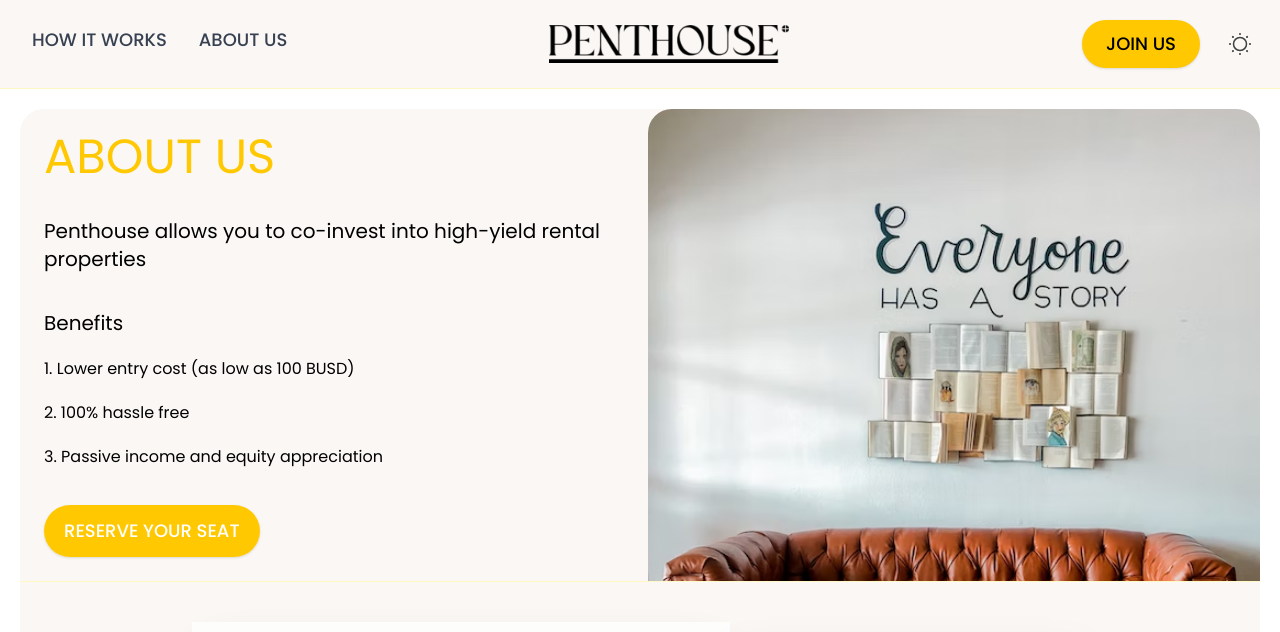
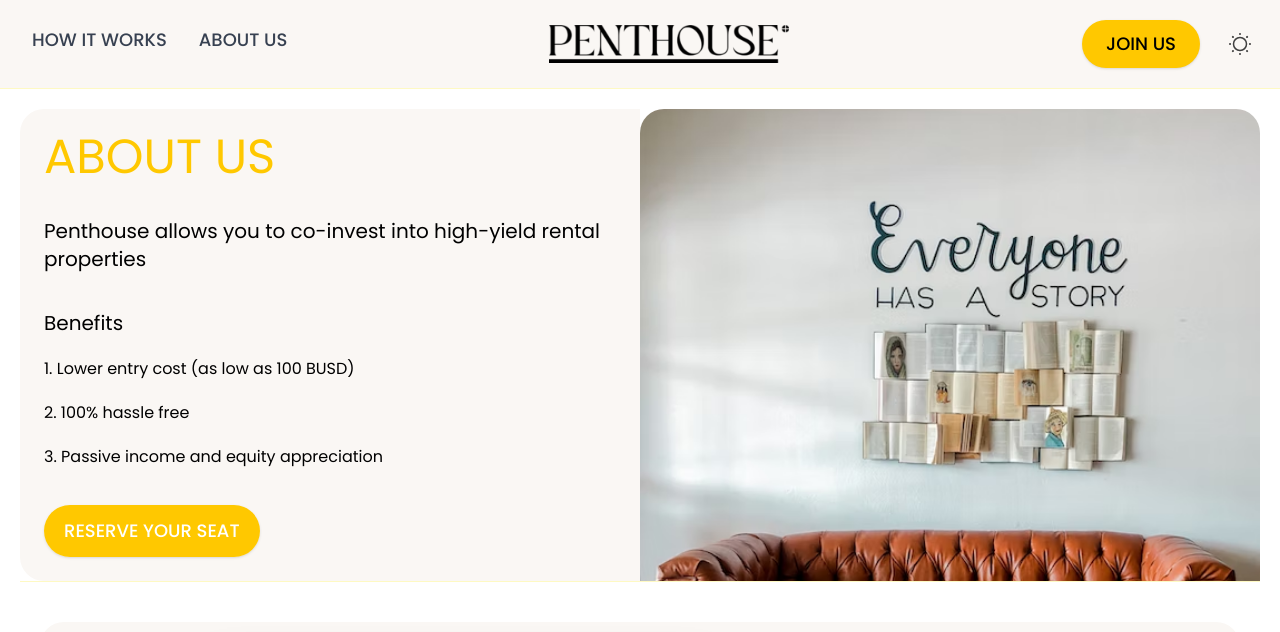
Before and after one commit to nickfff-dev/penthousefinance, a React (Create React App) app: page /about-us in a window 1280 px wide. Shown: the top 632 px of the page. Built offline with nearby package versions, Linux system fonts and the light colour scheme; grey boxes are pictures that could not be loaded.

Commit message:
footer bg

```diff
--- a/src/pages/AboutUs.tsx
+++ b/src/pages/AboutUs.tsx
@@ -3,12 +3,12 @@
 
 const AboutUs = () => {
   return (
-    <div className="bg-primary dark:bg-bdark m-5 rounded-3xl">
-      <div className="grid lg:grid-cols-2 md:grid-cols-1 sm:grid-cols-1 gap-4  border-b dark:border-[#66584a] border-yellow-100">
+    <div className="dark:bg-bdark m-5 ">
+      <div className="grid lg:grid-cols-2 md:grid-cols-1 sm:grid-cols-1   border-b dark:border-[#66584a] border-yellow-100">
 
-      <div className="flex items-start  lg:justify-start mobile:justify-center relative">
+      <div className="flex items-start  rounded-l-3xl rounded-b-none lg:justify-start mobile:justify-center bg-primary dark:bg-bdark relative">
 
-        <main className="p-6">
+        <main className="p-6 ">
 
           <div className="lg:text-left mobile:text-center items-center  flex-col space-y-9">
 
@@ -29,7 +29,7 @@ const AboutUs = () => {
                 <li className="dark:text-gray-200 text-base ">3. Passive income and equity appreciation</li>
 
           </ul>
-          <div className="mt-5  w-2/4 sm:mt-8 sm:flex lg:justify-start mobile:justify-center">
+          <div className="mt-5 lg:mx-0 sm:mx-auto w-2/4 sm:mt-8 sm:flex lg:justify-start mobile:justify-center">
             <div className="rounded-full shadow">
               <a href="/" className="w-full flex items-center justify-center px-5 py-3 uppercase text-base leading-6 font-medium rounded-full text-white bg-secondary dark:bg-yellow-200 dark:hover:text-black hover:text-black focus:outline-none focus:border-indigo-700 focus:shadow-outline-indigo transition duration-150 ease-in-out md:text-lg  dark:text-black">
                 Reserve Your Seat
@@ -46,7 +46,7 @@ const AboutUs = () => {
 
       </div>
 
-      <div className="gap-5 mt-10">
+      <div className="gap-5 p-4 mt-10 bg-primary dark:bg-bdark dark:border  dark:border-[#66584a]  m-5 rounded-3xl">
       <div className="max-w-4xl flex items-center h-auto  flex-wrap mx-auto my-10 lg:my-0">
 
 
@@ -123,7 +123,7 @@ const AboutUs = () => {
 
 
       </div>
-      <div className="max-w-4xl flex items-center h-auto  flex-wrap mx-auto my-32 lg:my-0">
+      <div className="max-w-4xl flex items-center h-auto  flex-wrap mx-auto my-32 lg:my-0 mb-3">
 
 
   <div id="profile" className="w-full lg:w-3/5   shadow-2xl bg-white dark:opacity-100 mx-6 lg:mx-0">
```
